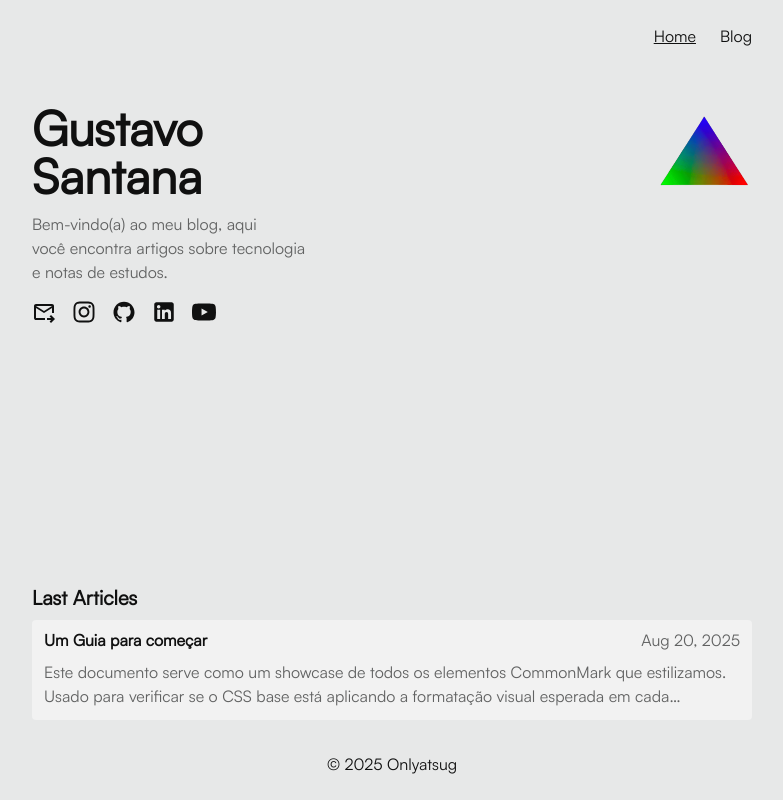
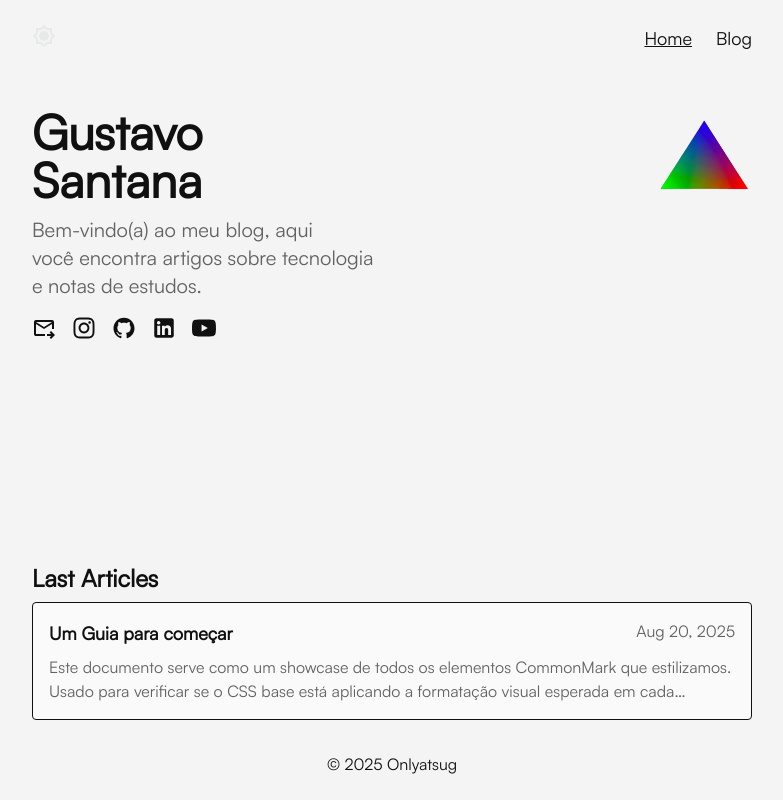
Before and after one commit to Onlyatsug/Personal-Blog, a React (Vite) app: page / in a window 1280 px wide. Shown: the whole page, without its empty margins (248-1031 px from the left). Built offline with nearby package versions, Linux system fonts and the light colour scheme.

Commit message:
feat: new colors and font-size

```diff
--- a/src/components/Card.jsx
+++ b/src/components/Card.jsx
@@ -11,9 +11,9 @@ function Card() {
   return (
     <>
       {recentPosts.map((post, index) => (
-        <Link to={`/blog/post/${post.meta.slug}`}  key={index} className='flex flex-col bg-gray-b-l dark:bg-gray-b rounded-sm p-3 pt-2 mb-4'>
+        <Link to={`/blog/post/${post.meta.slug}`}  key={index} className='flex flex-col bg-zinc-50 border dark:bg-gray-b rounded-sm px-4 py-4 mb-4'>
           <div className='flex justify-between mb-2 font-black'>
-            <h3 className='text-black-text dark:text-white-text'>{post.meta.title}</h3>
+            <h3 className='text-black-text dark:text-white-text text-lg'>{post.meta.title}</h3>
             <span className='text-gray-text-l dark:text-gray-text font-medium'>{post.meta.visual_date}</span>
           </div>
           <div className='text-gray-text-l dark:text-gray-text line-clamp-2 font-medium'>
--- a/src/components/Header.jsx
+++ b/src/components/Header.jsx
@@ -6,9 +6,9 @@ import '../index.css'
 function Header({local}) {
   return (
     <>
-      <header className='flex pt-6 pb-8 justify-between font-satoshi'>
+      <header className='flex pt-6 pb-8 justify-between font-satoshi bg-zinc-100 dark:bg-zinc-950'>
         <svg className='fill-white-b-l dark:fill-black-b' height="24px" viewBox="0 -960 960 960" width="24px"><path d="M480-28 346-160H160v-186L28-480l132-134v-186h186l134-132 134 132h186v186l132 134-132 134v186H614L480-28Zm0-252q83 0 141.5-58.5T680-480q0-83-58.5-141.5T480-680q-83 0-141.5 58.5T280-480q0 83 58.5 141.5T480-280Zm0-200Zm0 340 100-100h140v-140l100-100-100-100v-140H580L480-820 380-720H240v140L140-480l100 100v140h140l100 100Zm0-340Z"/></svg>
-        <nav className='flex text-black-text dark:text-white-text gap-6 font-medium'>
+        <nav className='flex text-lg text-black-text dark:text-white-text gap-6 font-medium'>
           <Link to={"/"} className={`${local === "home" ? "underline" : ""} `}>Home</Link>
           <Link to={"/blog"} className={`${local === "blog" ? "underline" : ""} `}>Blog</Link>
         </nav>
--- a/src/components/Item.jsx
+++ b/src/components/Item.jsx
@@ -9,7 +9,7 @@ function Item() {
   return (
     <>
       {recentPosts.map((post) => (
-        <div key={post.meta.id} className='font-black flex mb-4 '>
+        <div key={post.meta.id} className='font-black flex mb-4 text-xl'>
           <h4 className='text-gray-text-l dark:text-gray-text'>{post.meta.visual_date}</h4>
           <Link
               to={`/blog/post/${post.meta.slug}`}
--- a/src/pages/Blog.jsx
+++ b/src/pages/Blog.jsx
@@ -7,8 +7,8 @@ import '../index.css'
 function Blog() {
   return (
     <>
-      <div className="min-h-screen flex flex-col bg-white-b-l dark:bg-black-b font-satoshi text-white-text">
-        <div className='fixed top-0 left-0 bg-white-b dark:bg-black-b right-0 m-auto w-full max-w-3xl px-6'>
+      <div className="min-h-screen flex flex-col bg-zinc-100 dark:bg-zinc-950 font-satoshi text-white-text">
+        <div className='fixed top-0 left-0 right-0 m-auto w-full max-w-3xl px-6'>
           <Header local="blog" />
         </div>
         <div className="max-w-3xl flex-grow flex-col m-auto w-full px-6 mt-20">
--- a/src/pages/Home.jsx
+++ b/src/pages/Home.jsx
@@ -7,7 +7,7 @@ import PsxImg from '../assets/img/psx.png'
 
 function Home() {
   return (
-    <div className="min-h-screen flex flex-col bg-white-b-l dark:bg-black-b font-satoshi text-black-text dark:text-white-text">
+    <div className="min-h-screen flex flex-col bg-zinc-100 dark:bg-zinc-950 font-satoshi text-black-text dark:text-white-text">
       <div className='max-w-3xl m-auto flex flex-col min-h-screen px-6'>
       <Header local={"home"} />
 
@@ -17,7 +17,7 @@ function Home() {
           <img src={PsxImg} alt="colorful polygon" className='w-24' />
         </div>
 
-        <p className='text-gray-text-l dark:text-gray-text mt-3 mb-4 text-base/6 font-medium'>
+        <p className='text-gray-text-l dark:text-gray-text mt-3 mb-4 text-xl font-medium'>
           Bem-vindo(a) ao meu blog, aqui <br/>você encontra
           artigos sobre tecnologia <br/>e notas de estudos.
         </p>
@@ -42,7 +42,7 @@ function Home() {
       </main>
 
       <section className='flex flex-col'>
-        <h2 className='text-xl font-black mb-2'>Last Articles</h2>
+        <h2 className='text-2xl font-black mb-2'>Last Articles</h2>
         <Card/>
       </section>
 
--- a/src/pages/Post.jsx
+++ b/src/pages/Post.jsx
@@ -23,8 +23,8 @@ function Post() {
   const PostContent = post.Component
   return (
     <>
-      <div className="min-h-screen flex flex-col bg-white-b-l dark:bg-black-b text-white-text">
-        <div className='fixed top-0 left-0 bg-white-b-l dark:bg-black-b right-0 m-auto w-full max-w-3xl px-6'>
+      <div className="min-h-screen flex flex-col bg-zinc-100 dark:bg-zinc-950 text-white-text">
+        <div className='fixed top-0 left-0 right-0 m-auto w-full max-w-3xl px-6'>
           <Header />
         </div>
         <div className="flex-grow max-w-3xl m-auto w-full px-6 mt-20">
--- a/src/pages/post.css
+++ b/src/pages/post.css
@@ -49,6 +49,7 @@
   }
 
   .prose p {
+    font-size: theme('fontSize.xl');
     line-height: theme('lineHeight.relaxed');
     margin-bottom: theme('spacing.4');
   }
--- a/src/posts/blank.mdx
+++ /dev/null
@@ -1,12 +0,0 @@
-export const meta = {
-  title: 'Um novo post',
-  date: '2025-08-22',
-  visual_date: 'Aug 22, 2025',
-  context: `Escreva aqui o conteúdo do seu post`,
-  published: false,
-  id: '002',
-}
-
-# Novo post
-
-Conteúdo inicial do post...
```
Also changed, not shown: public/images/002/moneypig.png (added), 1 other file (tests, documents, lock files or other folders).
